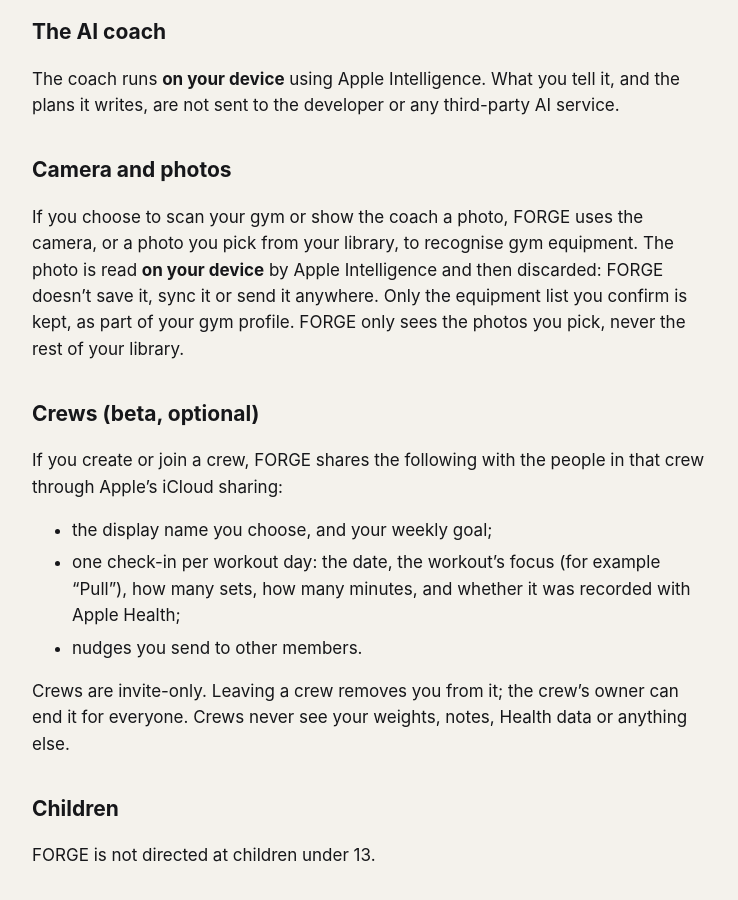
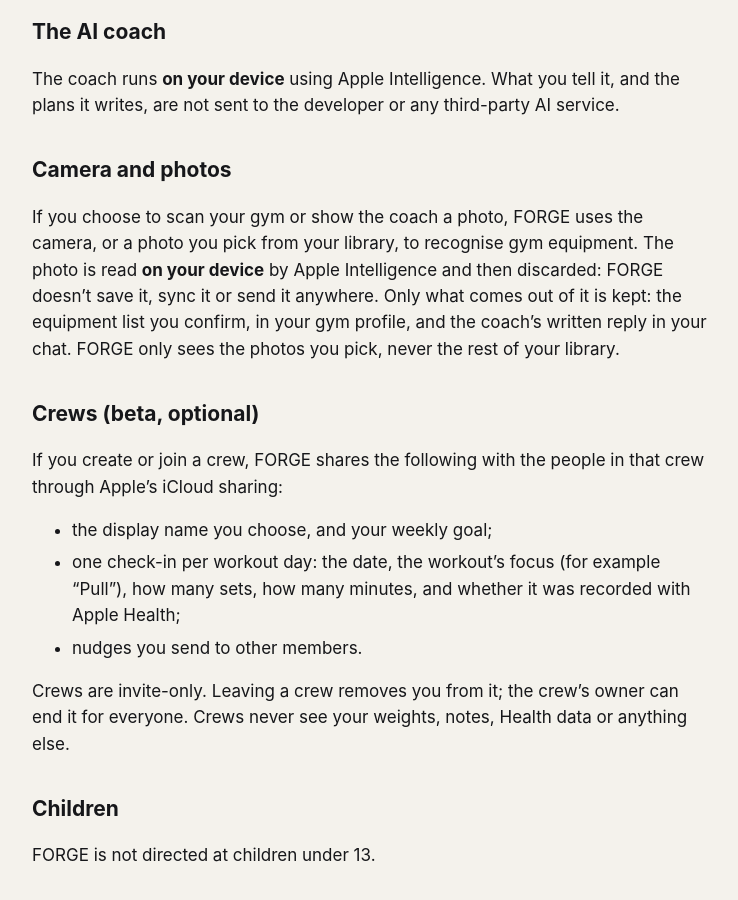
Before and after one commit to tajshaik24/forge-app, a Jekyll site: the page built from privacy.md, in a window 1280 px wide and 900 px high, scrolled down 938 px. Shown: the whole window, without its empty margins (268-1006 px from the left). Built offline with Jekyll 4.4.1, drawn with Linux system fonts in a browser that asks for light colours.

Commit message:
Privacy: say the coach's reply to a photo is kept in chat
Co-Authored-By: Claude Opus 5.5 <noreply@anthropic.com>
Claude-Session: https://claude.ai/code/session_01Gm3xDbybXMpFswrznPsPJ6

```diff
--- a/privacy.md
+++ b/privacy.md
@@ -29,7 +29,7 @@ The coach runs **on your device** using Apple Intelligence. What you tell it, an
 
 ## Camera and photos
 
-If you choose to scan your gym or show the coach a photo, FORGE uses the camera, or a photo you pick from your library, to recognise gym equipment. The photo is read **on your device** by Apple Intelligence and then discarded: FORGE doesn't save it, sync it or send it anywhere. Only the equipment list you confirm is kept, as part of your gym profile. FORGE only sees the photos you pick, never the rest of your library.
+If you choose to scan your gym or show the coach a photo, FORGE uses the camera, or a photo you pick from your library, to recognise gym equipment. The photo is read **on your device** by Apple Intelligence and then discarded: FORGE doesn't save it, sync it or send it anywhere. Only what comes out of it is kept: the equipment list you confirm, in your gym profile, and the coach's written reply in your chat. FORGE only sees the photos you pick, never the rest of your library.
 
 ## Crews (beta, optional)
 
```
